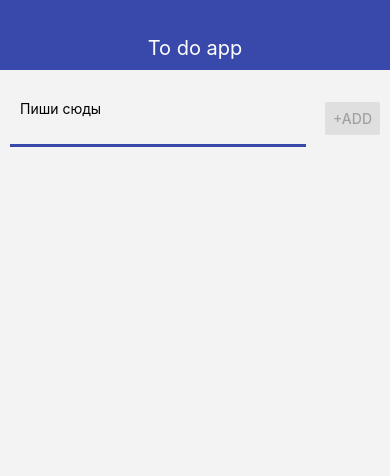
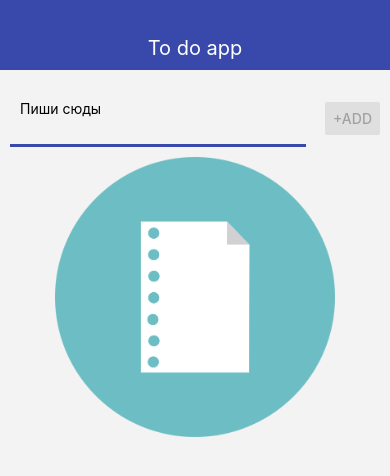
Before and after one commit to anaxronik/rn_todoApp, a React Native app: screen / in a window 390 px wide. Shown: the top 476 px of the page. Built offline with nearby package versions, Linux system fonts and the light colour scheme.

Commit message:
add img on main screen while no todos

```diff
--- a/src/screens/MainScreen.js
+++ b/src/screens/MainScreen.js
@@ -1,12 +1,10 @@
 import React from "react";
-import { StyleSheet, Text, View, FlatList } from "react-native";
+import { StyleSheet, Text, View, FlatList, Image } from "react-native";
 import AddTodo from "../components/AddTodo";
 import Todo from "../components/Todo";
 
 const MainScreen = ({ deleteTodo, todos, addTodo, setTodoId }) => {
-  return (
-    <View>
-      <AddTodo onSubmit={addTodo}></AddTodo>
+  let content = (
     <FlatList
       data={todos}
       keyExtractor={(item) => item.id.toString()}
@@ -19,10 +17,37 @@
         />
       )}
     />
+  );
+  if (!todos.length) {
+    content = (
+      <View style={styles.imgWrap}>
+        <Image
+          style={styles.img}
+          source={require("../../assets/noItems.png")}
+        />
+      </View>
+    );
+  }
+  return (
+    <View>
+      <AddTodo onSubmit={addTodo}></AddTodo>
+      {content}
     </View>
   );
 };
 
 export default MainScreen;
 
-const styles = StyleSheet.create({});
+const styles = StyleSheet.create({
+  imgWrap: {
+    justifyContent: "center",
+    alignItems: "center",
+    padding: 10,
+    height: 300,
+  },
+  img: {
+    width: "100%",
+    height: "100%",
+    resizeMode: "contain",
+  },
+});
```
Also changed, not shown: assets/noItems.png (added). Lines whose indentation alone changed are shown as unchanged.
